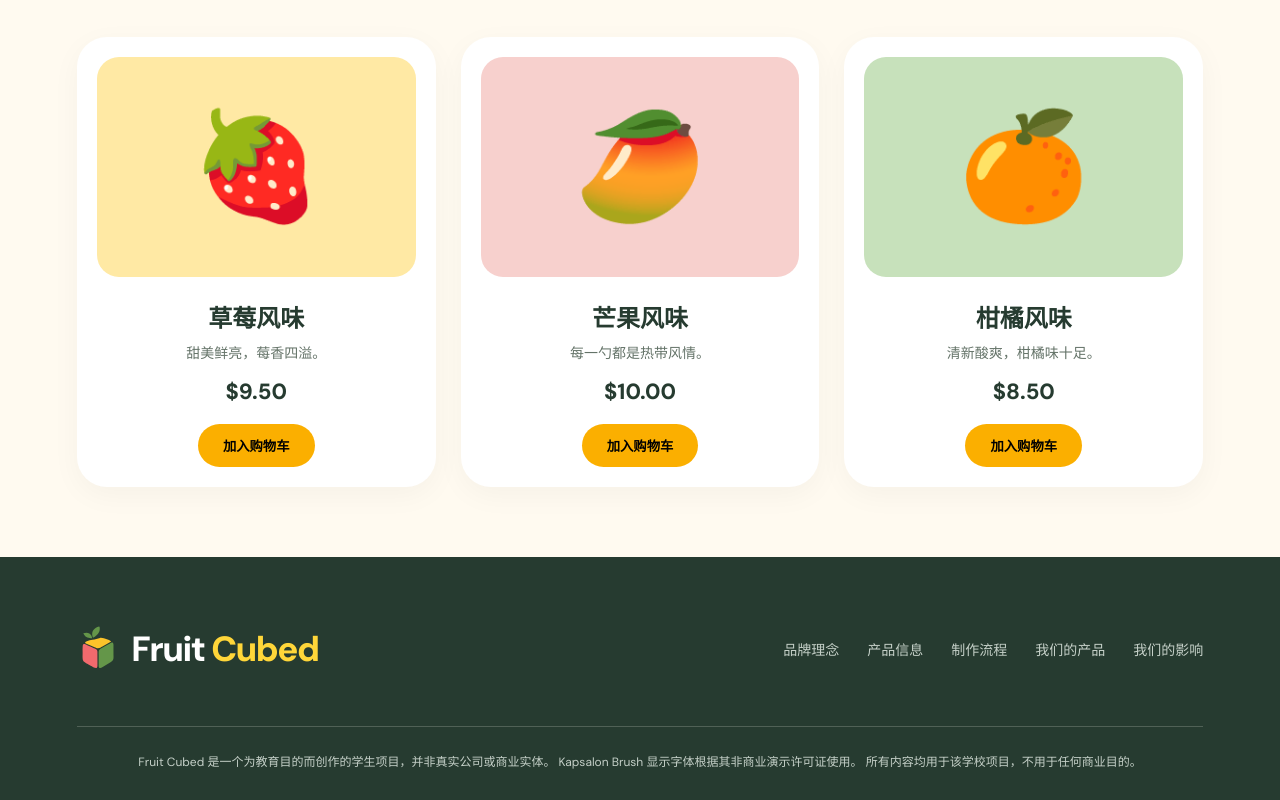
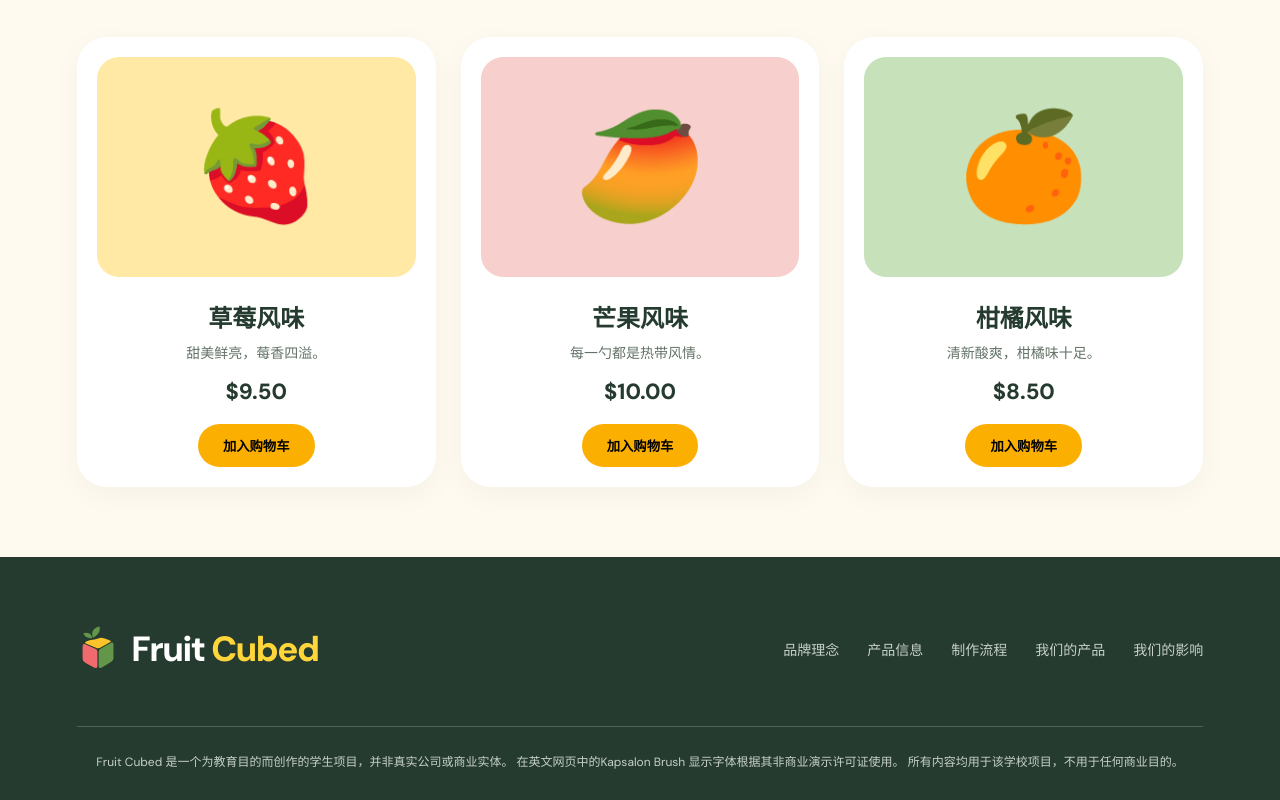
Before and after one commit to Fruit-Cubed/fruit-cubed-website, a plain HTML site: page zh.html in a window 1280 px wide. Shown: the part 2998-3798 px from the top of the page. Drawn offline with Linux system fonts and the light colour scheme; a web font is replaced by a local one.

Commit message:
Clarify font disclaimer in Chinese page

```diff
--- a/zh.html
+++ b/zh.html
@@ -294,7 +294,7 @@
 
     <p class="copyright">
         Fruit Cubed 是一个为教育目的而创作的学生项目，并非真实公司或商业实体。
-        Kapsalon Brush 显示字体根据其非商业演示许可证使用。
+        在英文网页中的Kapsalon Brush 显示字体根据其非商业演示许可证使用。
         所有内容均用于该学校项目，不用于任何商业目的。
     </p>
 </footer>
```
